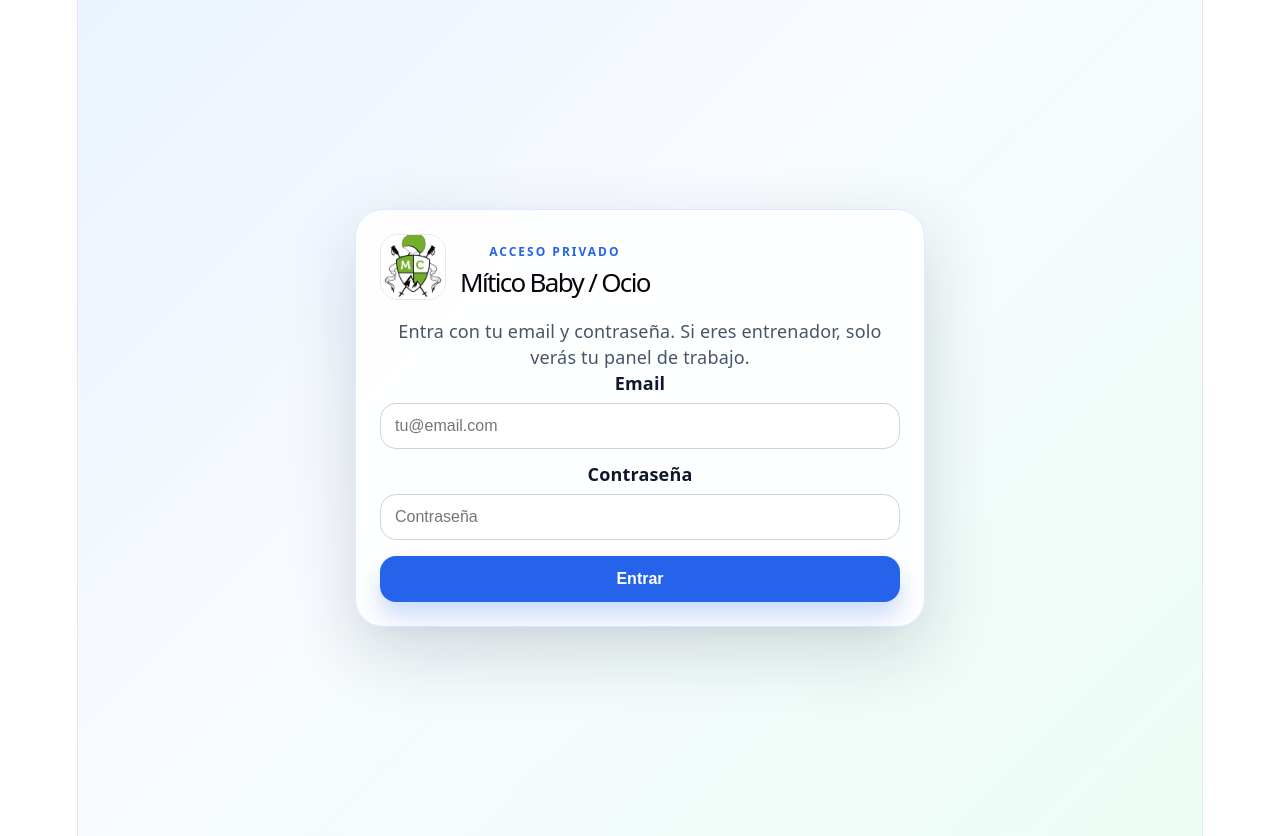
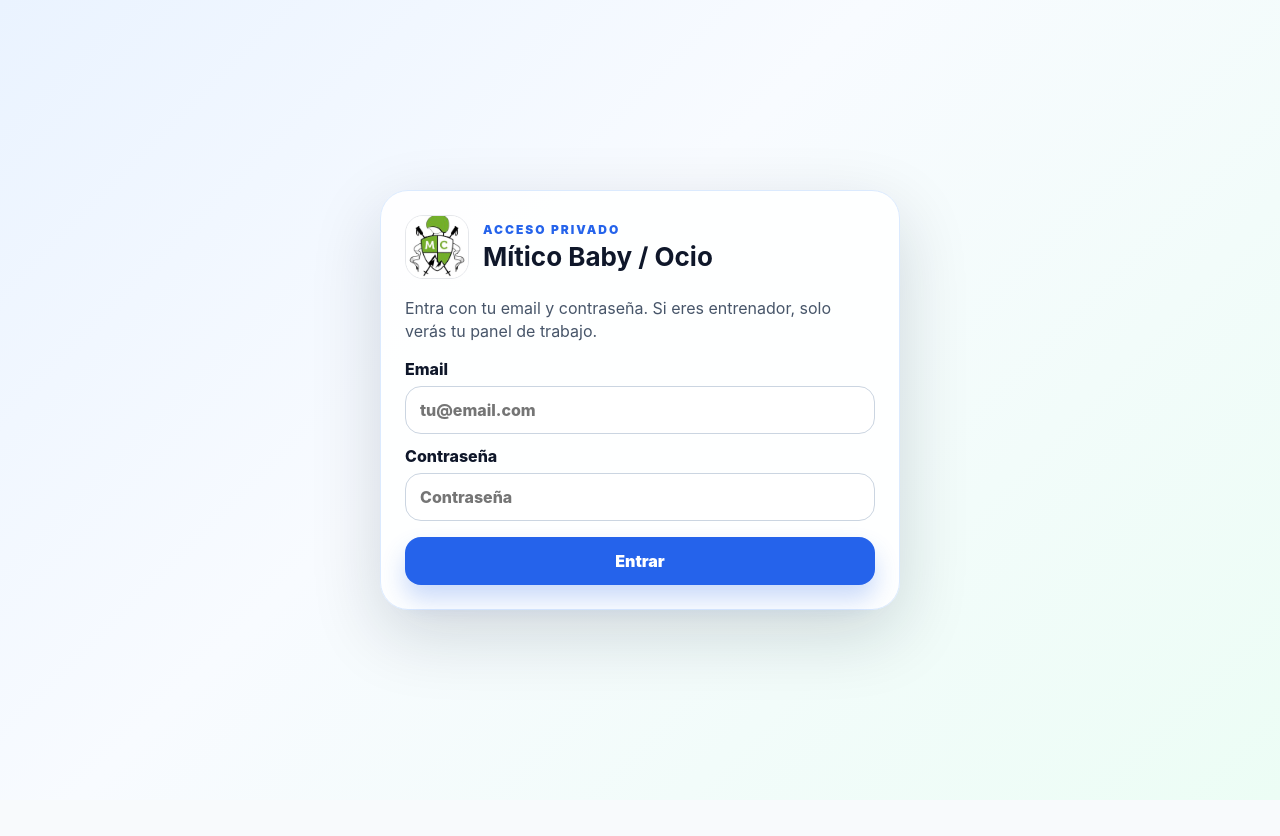
Before and after one commit to josecuberogarciaMitico/mitico-baby-app, a React (Vite) app: page / in a window 1280 px wide. After the commit the page ends 800 px from the top, so only its background shows below. Built offline with nearby package versions, Linux system fonts and the light colour scheme.

Commit message:
Corrige estilos globales de la aplicación

```diff
--- a/src/index.css
+++ b/src/index.css
@@ -1,111 +1,56 @@
 :root {
-  --text: #6b6375;
-  --text-h: #08060d;
-  --bg: #fff;
-  --border: #e5e4e7;
-  --code-bg: #f4f3ec;
-  --accent: #aa3bff;
-  --accent-bg: rgba(170, 59, 255, 0.1);
-  --accent-border: rgba(170, 59, 255, 0.5);
-  --social-bg: rgba(244, 243, 236, 0.5);
-  --shadow:
-    rgba(0, 0, 0, 0.1) 0 10px 15px -3px, rgba(0, 0, 0, 0.05) 0 4px 6px -2px;
-
-  --sans: system-ui, 'Segoe UI', Roboto, sans-serif;
-  --heading: system-ui, 'Segoe UI', Roboto, sans-serif;
-  --mono: ui-monospace, Consolas, monospace;
-
-  font: 18px/145% var(--sans);
-  letter-spacing: 0.18px;
-  color-scheme: light dark;
-  color: var(--text);
-  background: var(--bg);
+  font-family: 'SF Pro Rounded', 'Aptos', 'Inter', 'Segoe UI', system-ui, -apple-system, BlinkMacSystemFont, sans-serif;
+  color: #172033;
+  background: #f8fafc;
   font-synthesis: none;
   text-rendering: optimizeLegibility;
   -webkit-font-smoothing: antialiased;
   -moz-osx-font-smoothing: grayscale;
-
-  @media (max-width: 1024px) {
-    font-size: 16px;
-  }
+  color-scheme: light;
 }
 
-@media (prefers-color-scheme: dark) {
-  :root {
-    --text: #9ca3af;
-    --text-h: #f3f4f6;
-    --bg: #16171d;
-    --border: #2e303a;
-    --code-bg: #1f2028;
-    --accent: #c084fc;
-    --accent-bg: rgba(192, 132, 252, 0.15);
-    --accent-border: rgba(192, 132, 252, 0.5);
-    --social-bg: rgba(47, 48, 58, 0.5);
-    --shadow:
-      rgba(0, 0, 0, 0.4) 0 10px 15px -3px, rgba(0, 0, 0, 0.25) 0 4px 6px -2px;
-  }
+*,
+*::before,
+*::after {
+  box-sizing: border-box;
+}
 
-  #social .button-icon {
-    filter: invert(1) brightness(2);
-  }
+html,
+body,
+#root {
+  width: 100%;
+  min-width: 320px;
+  min-height: 100%;
+  margin: 0;
+}
+
+body {
+  min-height: 100vh;
+  background: #f8fafc;
+  color: #172033;
+  overflow-x: hidden;
 }
 
 #root {
-  width: 1126px;
-  max-width: 100%;
-  margin: 0 auto;
-  text-align: center;
-  border-inline: 1px solid var(--border);
-  min-height: 100svh;
-  display: flex;
-  flex-direction: column;
-  box-sizing: border-box;
+  max-width: none;
+  border: 0;
+  text-align: left;
 }
 
-body {
-  margin: 0;
+button,
+input,
+select,
+textarea {
+  font: inherit;
+  color: inherit;
 }
 
-h1,
-h2 {
-  font-family: var(--heading);
-  font-weight: 500;
-  color: var(--text-h);
+button,
+summary,
+select {
+  cursor: pointer;
 }
 
-h1 {
-  font-size: 56px;
-  letter-spacing: -1.68px;
-  margin: 32px 0;
-  @media (max-width: 1024px) {
-    font-size: 36px;
-    margin: 20px 0;
-  }
+img {
+  max-width: 100%;
 }
-h2 {
-  font-size: 24px;
-  line-height: 118%;
-  letter-spacing: -0.24px;
-  margin: 0 0 8px;
-  @media (max-width: 1024px) {
-    font-size: 20px;
-  }
-}
-p {
-  margin: 0;
-}
-
-code,
-.counter {
-  font-family: var(--mono);
-  display: inline-flex;
-  border-radius: 4px;
-  color: var(--text-h);
-}
-
-code {
-  font-size: 15px;
-  line-height: 135%;
-  padding: 4px 8px;
-  background: var(--code-bg);
-}
```
